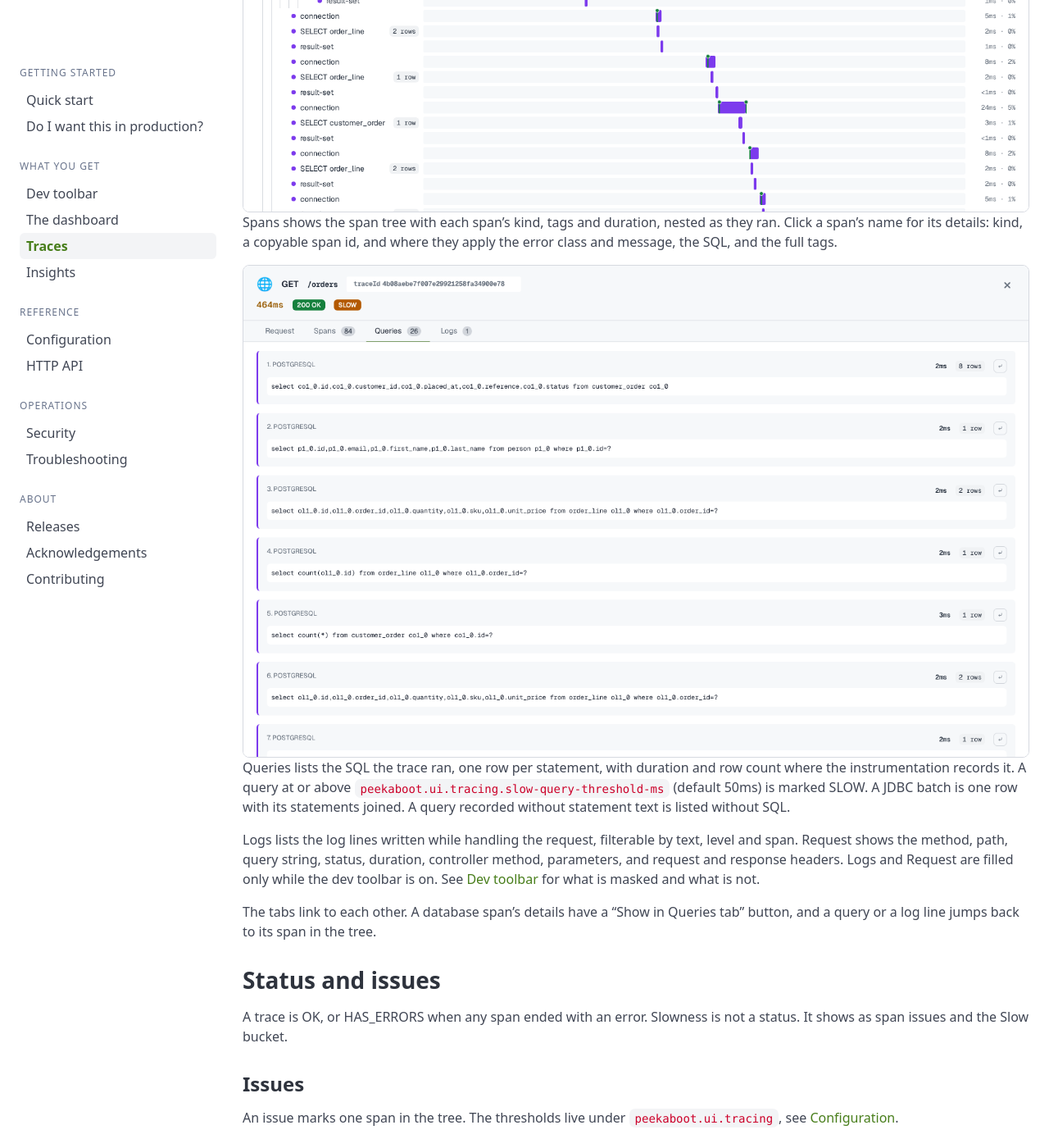
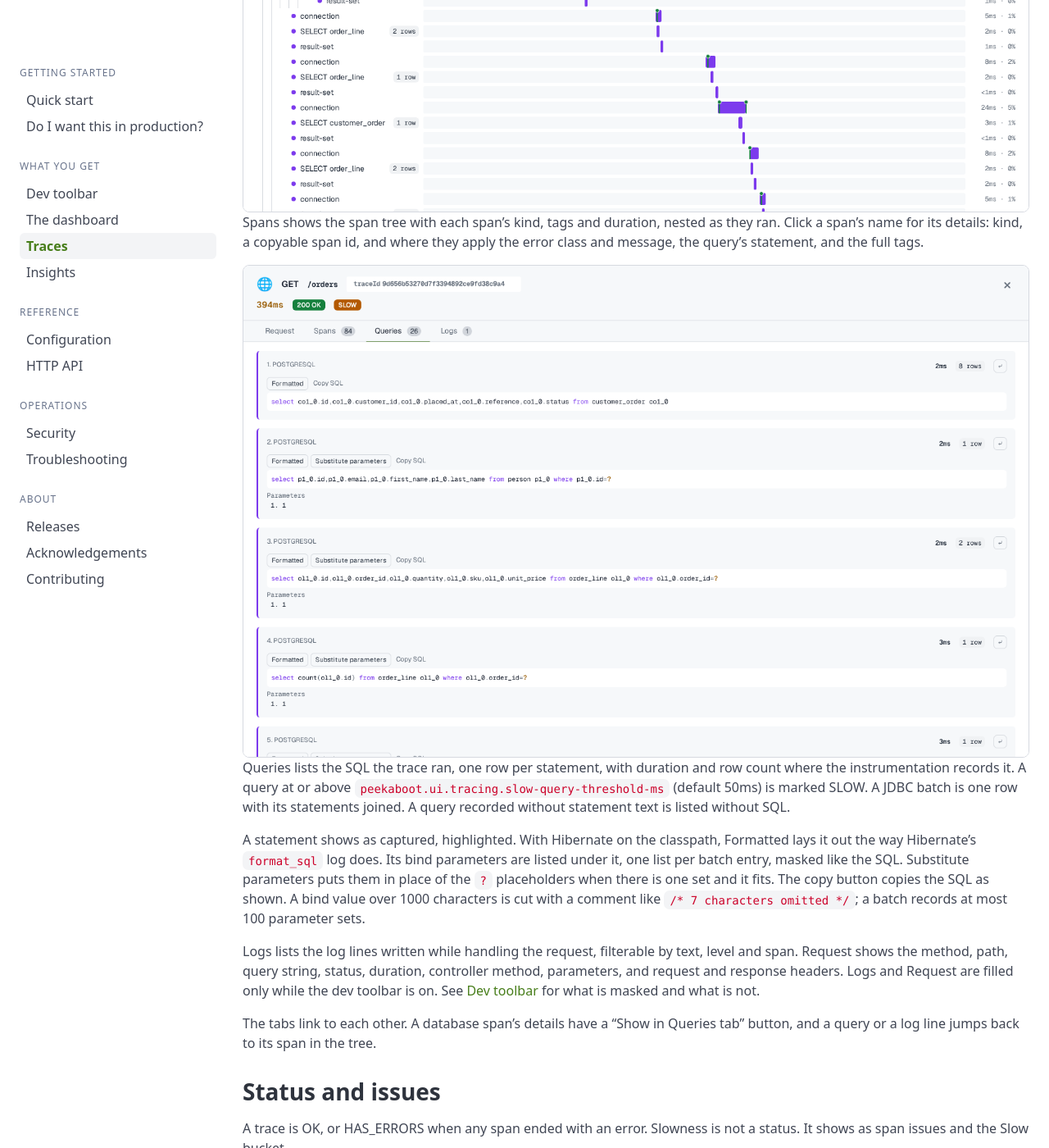
Before and after one commit to peekaboot-org/peekaboot-org.github.io, a Jekyll site: the page built from docs/traces.md, in a window 1280 px wide and 1400 px high, scrolled down 3974 px. Shown: the whole window at 82% size. Built offline with Jekyll 4.4.1, drawn with Linux system fonts in a browser that asks for light colours.

Commit message:
docs: show SQL formatting and bind parameters

```diff
--- a/docs/traces.md
+++ b/docs/traces.md
@@ -150,11 +150,11 @@ tabs and opens on Spans.
 
 Spans shows the span tree with each span's kind, tags and duration, nested as they ran. Click
 a span's name for its details: kind, a copyable span id, and where they apply the error class
-and message, the SQL, and the full tags.
+and message, the query's statement, and the full tags.
 
 <figure class="image">
   <img src="{{ '/assets/img/screenshots/trace-detail-queries-light.png' | relative_url }}"
-       alt="The Queries tab for the same GET /orders request, listing 26 PostgreSQL statements with their duration and row count, each showing the actual lower-case select ... from SQL text rather than a span name"
+       alt="The Queries tab for the same GET /orders request, listing 26 PostgreSQL statements, each with duration and row count, highlighted SQL, Formatted and Substitute parameters toggles, a Copy SQL button, and a numbered Parameters list"
        loading="lazy">
 </figure>
 
@@ -163,6 +163,13 @@ the instrumentation records it. A query at or above
 `peekaboot.ui.tracing.slow-query-threshold-ms` (default 50ms) is marked SLOW. A JDBC batch is
 one row with its statements joined. A query recorded without statement text is listed without
 SQL.
+
+A statement shows as captured, highlighted. With Hibernate on the classpath, Formatted lays it
+out the way Hibernate's `format_sql` log does. Its bind parameters are listed under it, one list
+per batch entry, masked like the SQL. Substitute parameters puts them in place of the `?`
+placeholders when there is one set and it fits. The copy button copies the SQL as shown. A bind
+value over 1000 characters is cut with a comment like `/* 7 characters omitted */`; a batch
+records at most 100 parameter sets.
 
 Logs lists the log lines written while handling the request, filterable by text, level and
 span. Request shows the method, path, query string, status, duration, controller method,
```
Also changed, not shown: docs/security.md (+5 -3 lines), assets/img/screenshots/trace-detail-queries-dark.png, assets/img/screenshots/trace-detail-queries-light.png.
